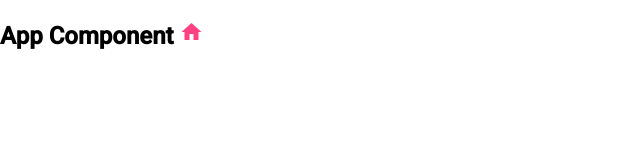
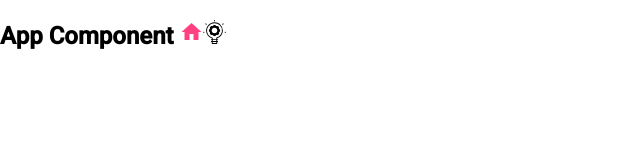
Before and after one commit to asem1789/feedback-app, an Angular app: page / in a window 1280 px wide. Shown: the top 160 px of the page, without its empty margins (0-640 px from the left). Built offline with nearby package versions, Linux system fonts and the light colour scheme.

Commit message:
registry suggestion icon into material icon

```diff
--- a/src/app/app.component.html
+++ b/src/app/app.component.html
@@ -1,4 +1,7 @@
-<h2>
-  App Component
-  <mat-icon color="accent">home</mat-icon>
-</h2>
+<div id="app" class="app">
+  <h2>
+    App Component
+    <mat-icon color="accent">home</mat-icon>
+    <mat-icon class="icon-x" svgIcon="suggestion_icon"></mat-icon>
+  </h2>
+</div>
--- a/src/app/shared/material/material.module.ts
+++ b/src/app/shared/material/material.module.ts
@@ -1,11 +1,27 @@
 import { NgModule } from '@angular/core';
-import { MatIconModule } from '@angular/material/icon';
+import { MatIconModule, MatIconRegistry } from '@angular/material/icon';
+import { DomSanitizer } from '@angular/platform-browser';
+import { SuggestionIcon } from 'src/assets/icons/svgs';
 
 const Mat_Module = [MatIconModule];
+
+const CustomIcons = [{ name: 'suggestion_icon', svg: SuggestionIcon }];
 
 @NgModule({
   declarations: [],
   imports: [...Mat_Module],
   exports: [...Mat_Module],
 })
-export class MaterialModule {}
+export class MaterialModule {
+  constructor(
+    private matIconRegistry: MatIconRegistry,
+    private domSanitzer: DomSanitizer
+  ) {
+    CustomIcons.forEach((el) => {
+      this.matIconRegistry.addSvgIconLiteral(
+        el.name,
+        this.domSanitzer.bypassSecurityTrustHtml(el.svg)
+      );
+    });
+  }
+}
```
Also changed, not shown: src/assets/icons/svgs.ts (added, +1 -0 lines).
